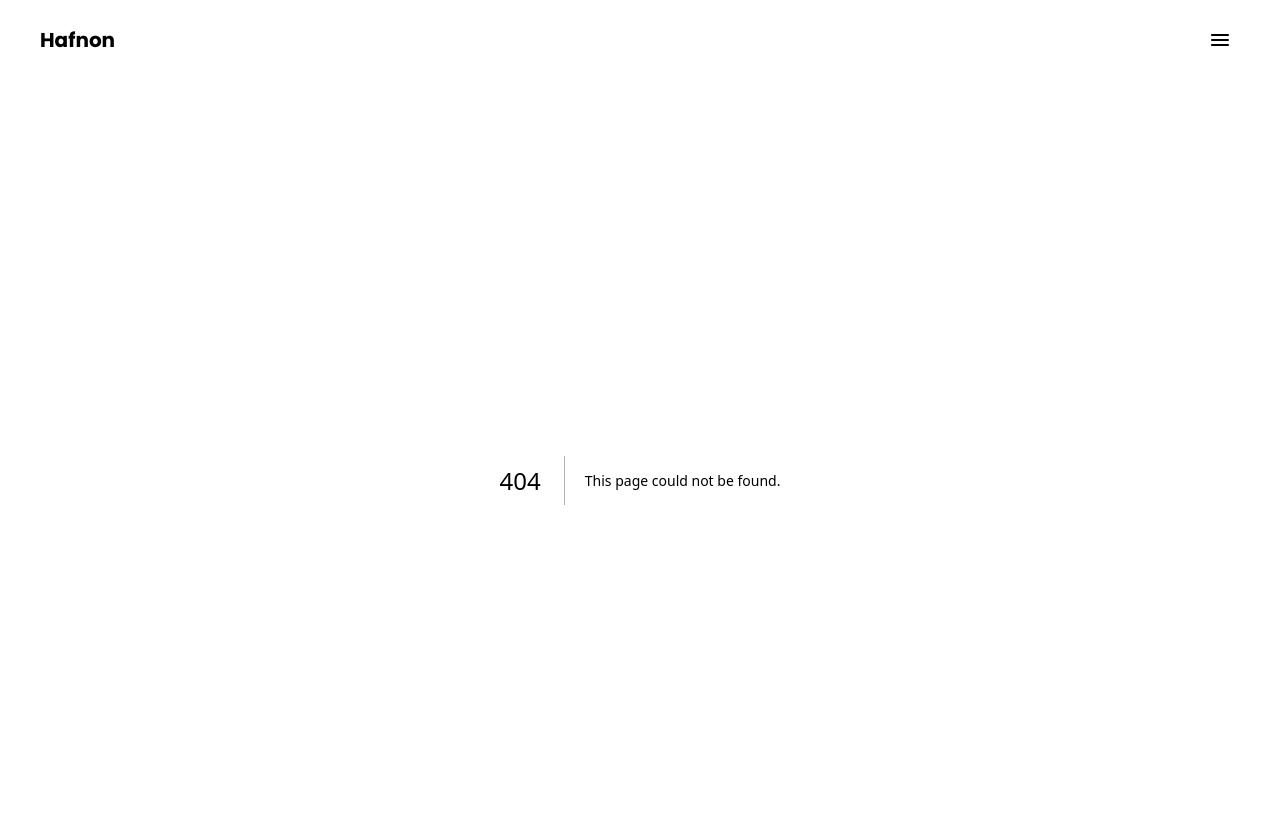
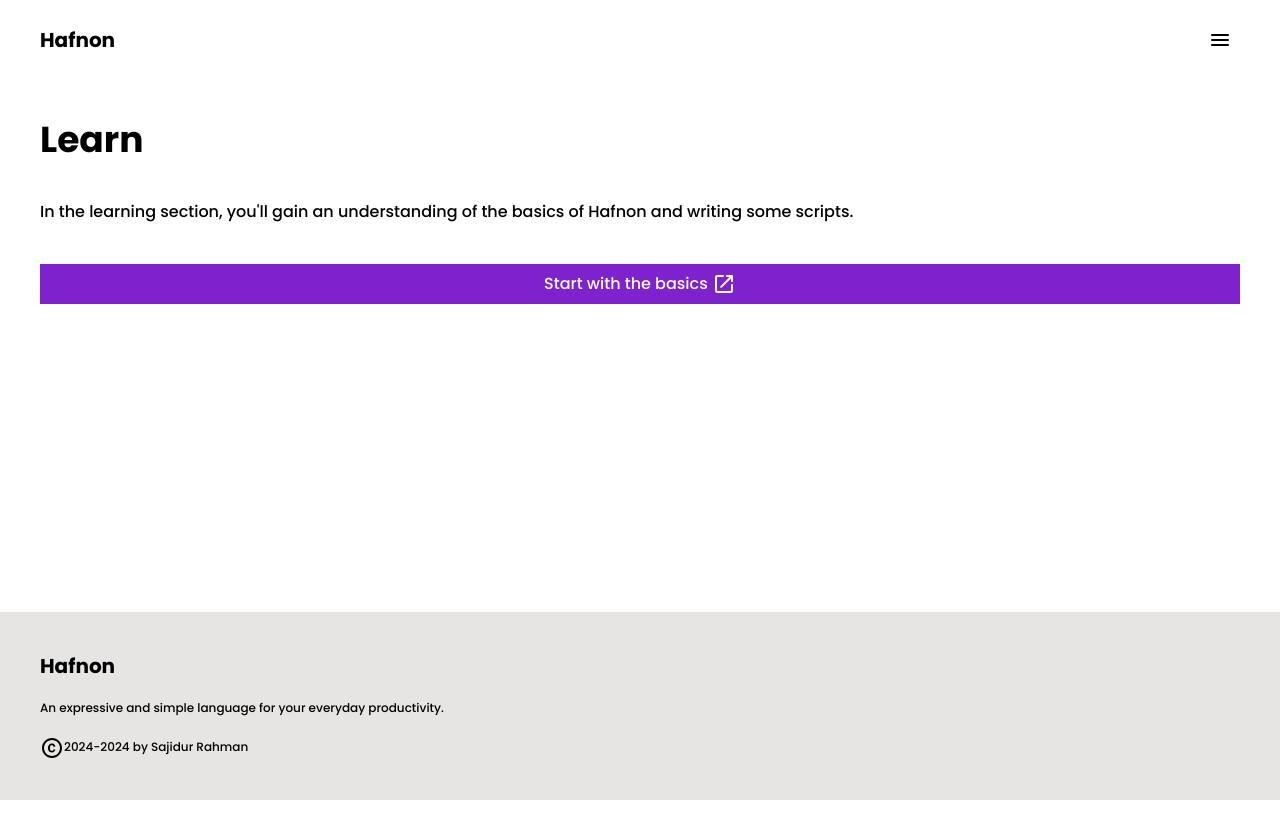
Before and after one commit to novaotp/hafnon-docs, a Next.js app: page /learn in a window 1280 px wide. Before the commit this address had no page. Shown: the top 838 px of the page. After the commit the page ends 800 px from the top, so only its background shows below. Built offline with nearby package versions, Linux system fonts and the light colour scheme.

Commit message:
Working on the learn section

```diff
--- a/package.json
+++ b/package.json
@@ -1,7 +1,7 @@
 {
   "name": "hafnon-docs",
-  "version": "0.2.0",
-  "private": true,
+  "version": "0.2.1",
+  "private": false,
   "scripts": {
     "dev": "next dev",
     "build": "next build",
--- a/src/app/layout.tsx
+++ b/src/app/layout.tsx
@@ -1,6 +1,7 @@
 import './globals.css';
 import { poppins } from './fonts';
 import { NavBar } from '@/components/shared/NavBar';
+import { Footer } from '@/components/shared/Footer';
 
 const RootLayout = ({
     children,
@@ -9,9 +10,12 @@ const RootLayout = ({
 }) => {
     return (
         <html lang="en">
-            <body className={poppins.className}>
+            <body className={`${poppins.className} flex flex-col`}>
                 <NavBar />
-                {children}
+                <main className="flex-grow">
+                    {children}
+                </main>
+                <Footer />
             </body>
         </html>
     )
--- /dev/null
+++ b/src/app/learn/basics/page.tsx
@@ -0,0 +1,19 @@
+import { NextStep } from "@/components/pages/learn";
+import { Metadata } from "next";
+
+export const metadata: Metadata = {
+    title: 'Basics | Learn - Hafnon',
+    description: 'Learn the basics of the Hafnon language.',
+}
+
+const Page = () => {
+    return (
+        <div className="relative w-full flex flex-col p-10 gap-10">
+            <h1 className="font-semibold text-4xl">Basics</h1>
+            <p className="text-justify">In this section of the Learn guide, we'll cover the parts to make you write code on your own.</p>
+            <NextStep label="Advanced foundations" href="/learn/advanced" />
+        </div>
+    )
+}
+
+export default Page;
--- /dev/null
+++ b/src/app/learn/page.tsx
@@ -0,0 +1,19 @@
+import { NextStep } from "@/components/pages/learn";
+import { Metadata } from "next";
+
+export const metadata: Metadata = {
+    title: 'Learn - Hafnon',
+    description: 'Learn the foundations for the Hafnon language.',
+}
+
+const Page = () => {
+    return (
+        <div className="relative w-full flex flex-col p-10 gap-10">
+            <h1 className="font-semibold text-4xl">Learn</h1>
+            <p className="text-justify">In the learning section, you'll gain an understanding of the basics of Hafnon and writing some scripts.</p>
+            <NextStep label="Start with the basics" href="/learn/basics" />
+        </div>
+    )
+}
+
+export default Page;
--- /dev/null
+++ b/src/components/pages/learn/NextStep.tsx
@@ -0,0 +1,17 @@
+import { OpenInNewRounded } from "@mui/icons-material";
+import Link from "next/link";
+
+interface NextStepProps {
+    label: string;
+    href: string;
+}
+
+export const NextStep = ({ label, href }: NextStepProps) => {
+    return (
+        <Link href={href} className="relative w-full h-10 bg-purple-700 text-white flex justify-center items-center">
+            {label}
+            &nbsp;
+            <OpenInNewRounded />
+        </Link>
+    )
+}
--- /dev/null
+++ b/src/components/pages/learn/Paragraph.tsx
@@ -0,0 +1,7 @@
+
+
+export const Paragraph = () => {
+    return (
+        <p className="text-justify"></p>
+    )
+}
--- /dev/null
+++ b/src/components/pages/learn/index.ts
@@ -0,0 +1 @@
+export { NextStep } from "./NextStep";
--- /dev/null
+++ b/src/components/shared/Footer/index.tsx
@@ -0,0 +1,11 @@
+import { CopyrightRounded } from "@mui/icons-material";
+
+export const Footer = () => {
+    return (
+        <footer className="relative w-full p-10 flex flex-col justify-center gap-5 bg-stone-200">
+            <h2 className="font-semibold text-xl">Hafnon</h2>
+            <p className="text-xs">An expressive and simple language for your everyday productivity.</p>
+            <p className="text-xs"><CopyrightRounded />2024-2024 by Sajidur Rahman</p>
+        </footer>
+    )
+}
--- a/src/components/shared/NavBar/data.ts
+++ b/src/components/shared/NavBar/data.ts
@@ -21,6 +21,11 @@ export const data: LinkProps[] = [
         newPage: false
     },
     {
+        label: "About",
+        href: "/about",
+        newPage: false
+    },
+    {
         label: "See on GitHub",
         href: "https://github.com/novaotp/hafnon-docs",
         newPage: true
--- a/src/components/shared/NavBar/index.tsx
+++ b/src/components/shared/NavBar/index.tsx
@@ -16,7 +16,7 @@ export const NavBar = () => {
     return (
         <>
             <nav className="relative w-full h-20 px-10 py-5 flex justify-between items-center bg-white z-50">
-                <p className="font-bold text-xl">Hafnon</p>
+                <Link href="/" onClick={handleMenu} className="font-bold text-xl h-full flex items-center">Hafnon</Link>
                 <button onClick={handleMenu} className="relative h-full aspect-square">
                     {
                         isActive
@@ -27,15 +27,15 @@ export const NavBar = () => {
             </nav>
             <menu
                 ref={menuRef}
-                className={`absolute w-full h-[calc(100%-80px)] -top-[calc(100%-80px)]
-                            ${isActive ? "translate-y-[calc(100%+80px)]" : ""} flex flex-col
-                            bg-white z-40 duration-300 ease-in-out`}
+                className={`absolute w-full h-[calc(100%-80px)] flex flex-col px-10
+                            -top-[calc(100%-80px)] ${isActive ? "translate-y-[calc(100%+80px)]" : ""}
+                            bg-white z-40 duration-300 ease-in-out gap-[10px]`}
             >
                 {
-                    data.map(({ label, href, newPage }) => {
+                    data.map(({ label, href, newPage }, index) => {
                         return (
-                            <li>
-                                <Link href={href} target={newPage ? "_blank" : "_self"}>
+                            <li key={index}>
+                                <Link href={href} onClick={handleMenu} target={newPage ? "_blank" : "_self"}>
                                     {label}
                                 </Link>
                             </li>
```
Also changed, not shown: 1 other file (tests, documents, lock files or other folders).
